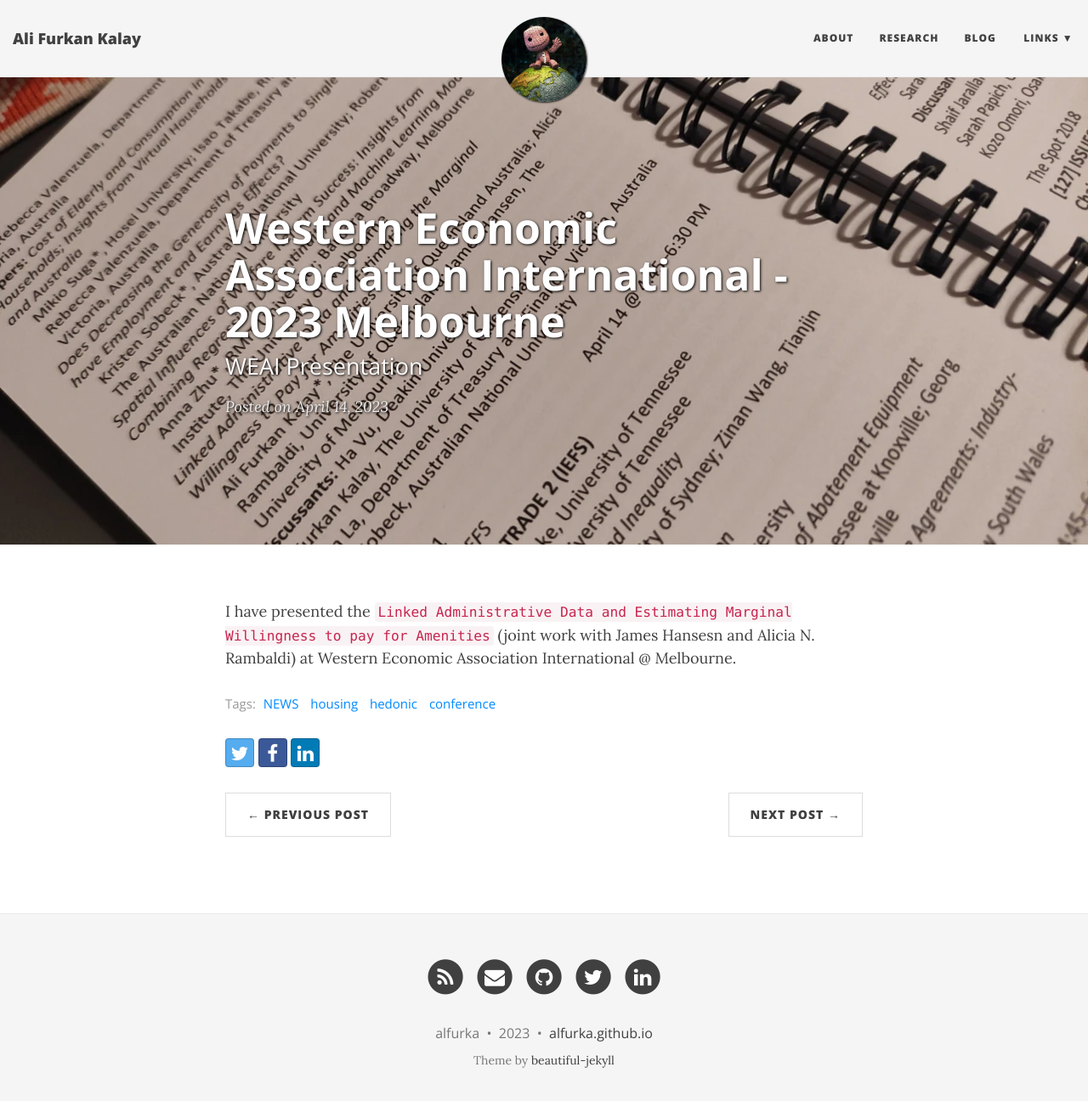
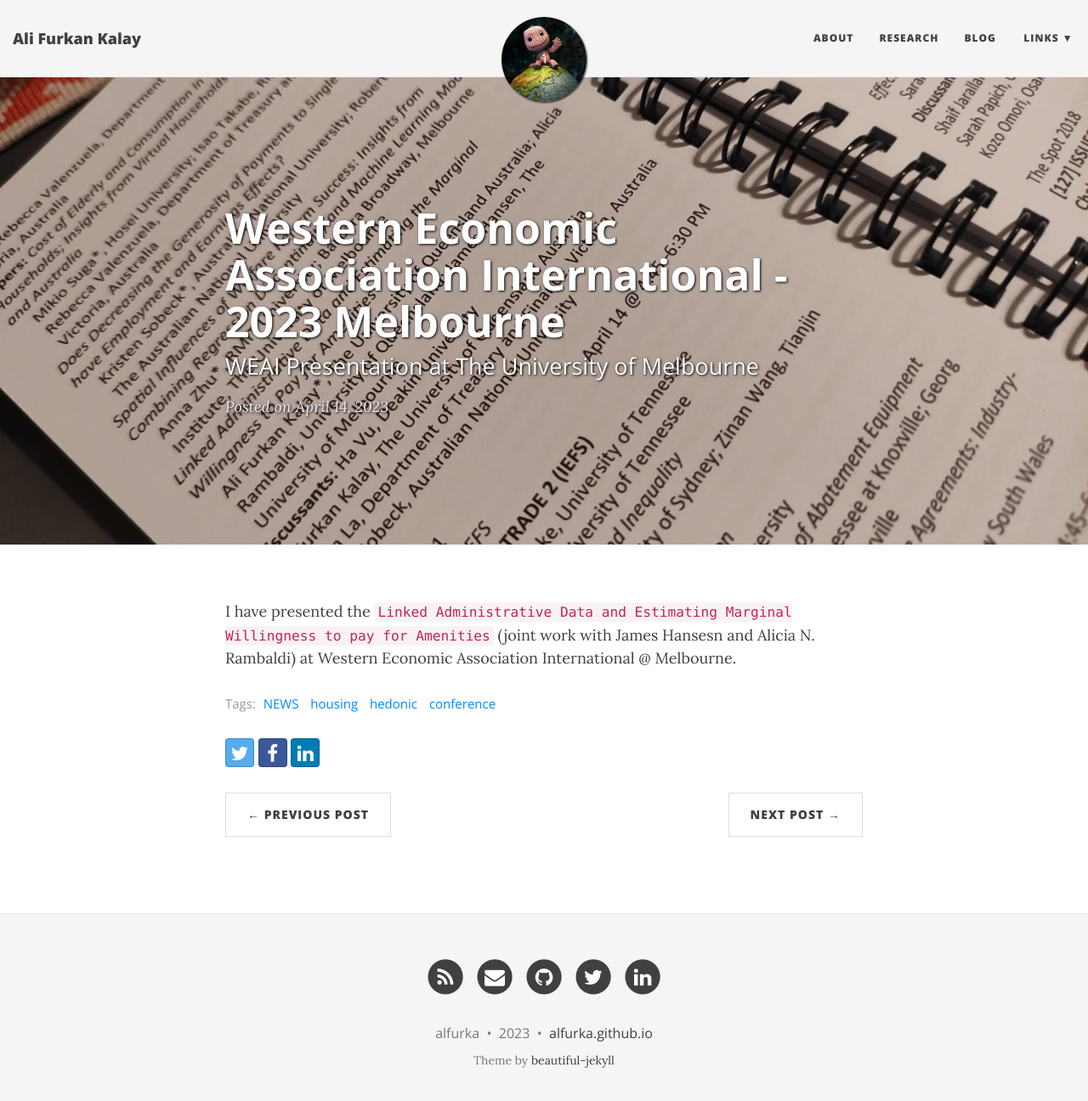
Before and after one commit to alfurka/alfurka.github.io, a Jekyll site: the page built from _posts/2023-04-14-WEAI-2023.md, in a window 1280 px wide and 1309 px high. Shown: the top 1296 px of the window at 85% size. Built offline with Jekyll 4.4.1, drawn with Linux system fonts in a browser that asks for light colours; nearby versions of some CDN libraries.

Commit message:
Update 2023-04-14-WEAI-2023.md

```diff
--- a/_posts/2023-04-14-WEAI-2023.md
+++ b/_posts/2023-04-14-WEAI-2023.md
@@ -1,7 +1,7 @@
 ---
 layout: post
 title: "Western Economic Association International - 2023 Melbourne"
-subtitle: "WEAI Presentation"
+subtitle: "WEAI Presentation at The University of Melbourne"
 tags: [NEWS, housing, hedonic, conference]
 image: /img/hello_world.jpeg
 bigimg: /img/weai-2023.webp
```
